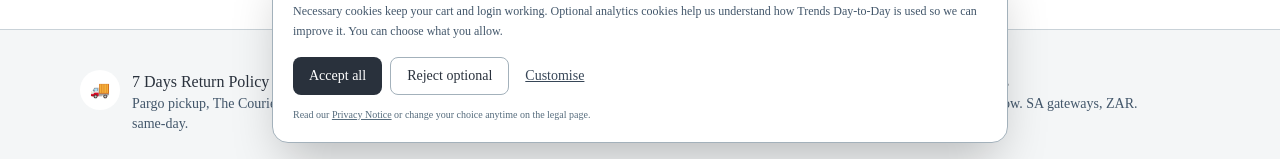
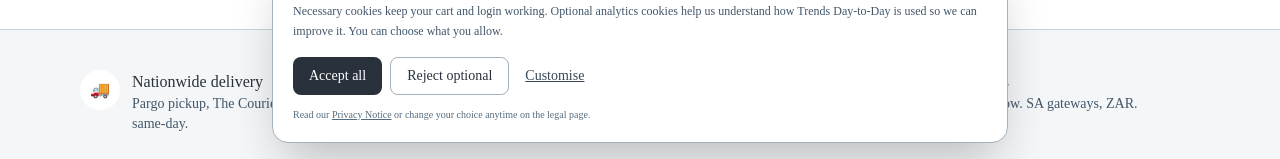
Before and after one commit to DavidNkana/breeez, a Next.js app: page / in a window 1280 px wide. Shown: the part 641-800 px from the top of the page. Built offline with nearby package versions, Linux system fonts and the light colour scheme; no server answers; the database is empty.

Commit message:
Fix trust strip — col 1 title says Nationwide delivery not Returns

```diff
--- a/app/page.tsx
+++ b/app/page.tsx
@@ -67,7 +67,7 @@
             <div className="flex items-start gap-3">
               <div className="flex-shrink-0 h-10 w-10 rounded-full bg-white flex items-center justify-center text-brand-900">🚚</div>
               <div>
-                <p className="font-medium text-brand-900">7 Days Return Policy</p>
+                <p className="font-medium text-brand-900">Nationwide delivery</p>
                 <p className="text-sm text-brand-600">Pargo pickup, The Courier Guy, or Dawn Wing same-day.</p>
               </div>
             </div>
```
